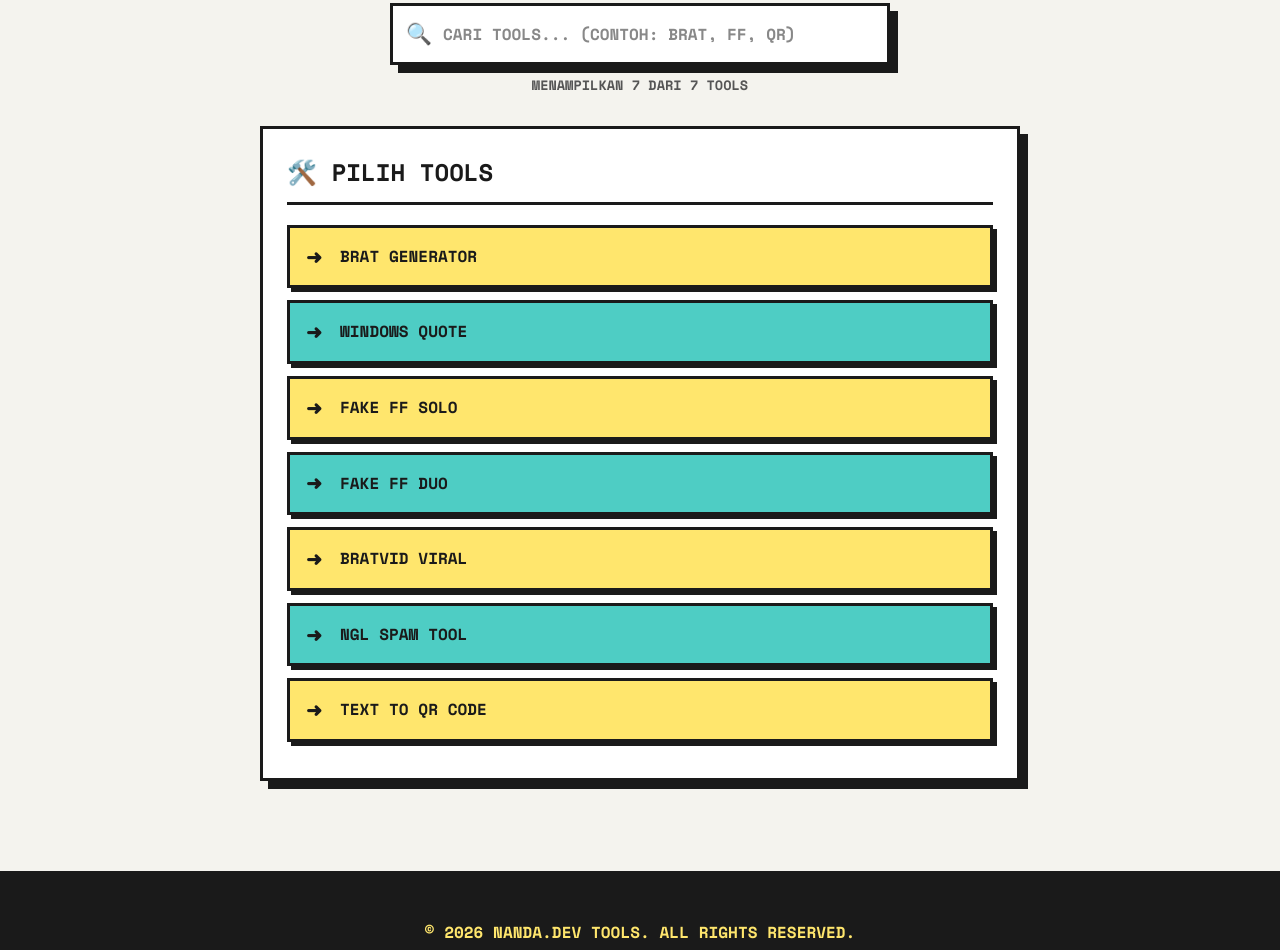
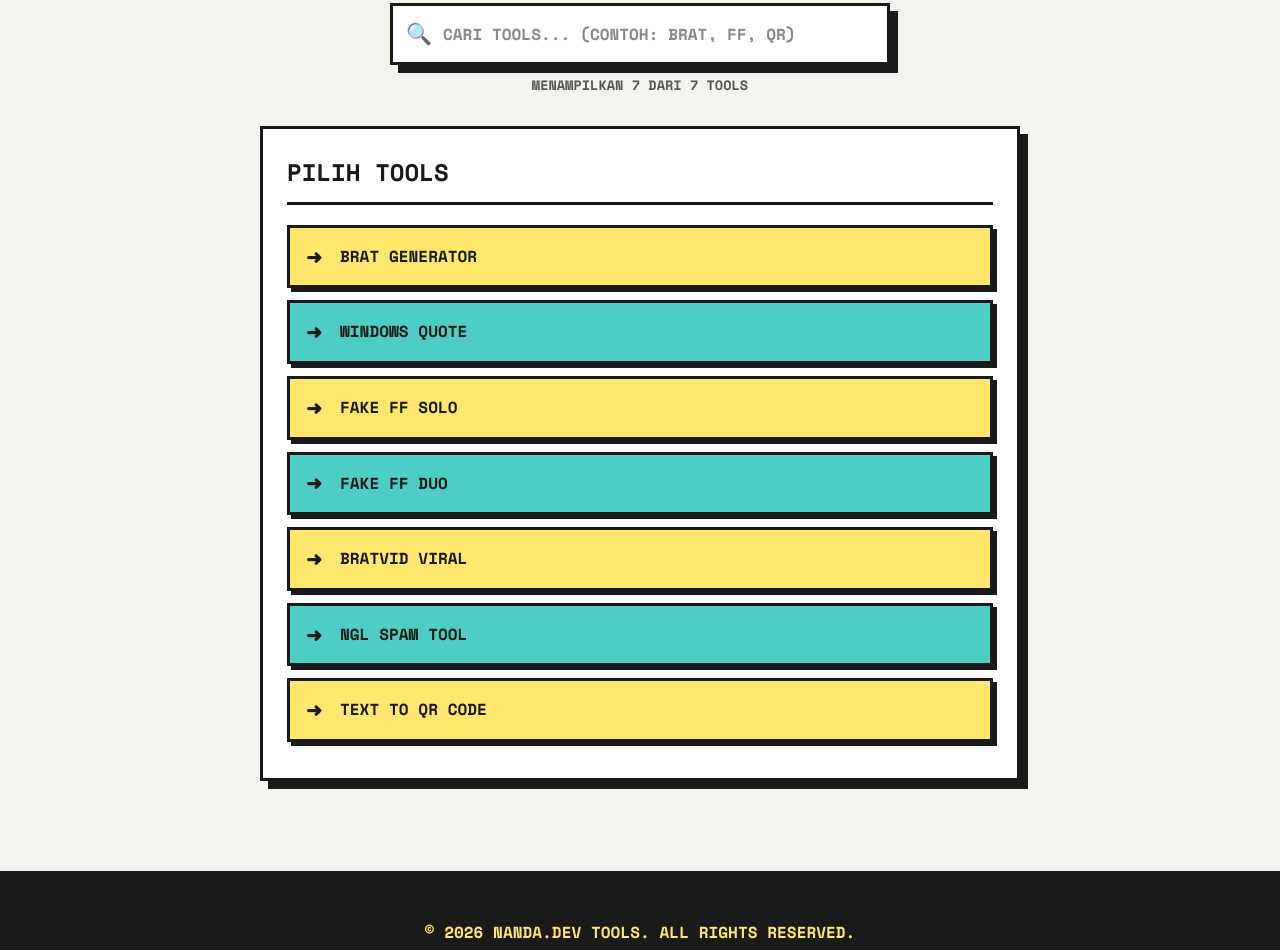
Before and after one commit to nanda-web-dev/tools-nanda, a plain HTML site: page index.html in a window 1280 px wide. Shown: the part 832-1782 px from the top of the page. Drawn offline with nearby package versions, Linux system fonts and the light colour scheme.

Commit message:
Remove emoji from tools header in index.html

```diff
--- a/index.html
+++ b/index.html
@@ -305,7 +305,7 @@
 
     <!-- Menu Navigasi -->
     <div class="neo-box" id="toolsBox">
-      <h2 style="margin-top: 0; border-bottom: 3px solid var(--dark); padding-bottom: 10px; margin-bottom: 20px;">🛠️ PILIH TOOLS</h2>
+      <h2 style="margin-top: 0; border-bottom: 3px solid var(--dark); padding-bottom: 10px; margin-bottom: 20px;"> PILIH TOOLS</h2>
       <a href="brat.html" class="neo-link" data-keywords="brat generator teks text canvas hijau">BRAT GENERATOR</a>
       <a href="windows.html" class="neo-link" data-keywords="windows quote error blue screen bsod biru">WINDOWS QUOTE</a>
       <a href="fakeff.html" class="neo-link" data-keywords="fake ff solo free fire username nickname">FAKE FF SOLO</a>
```
